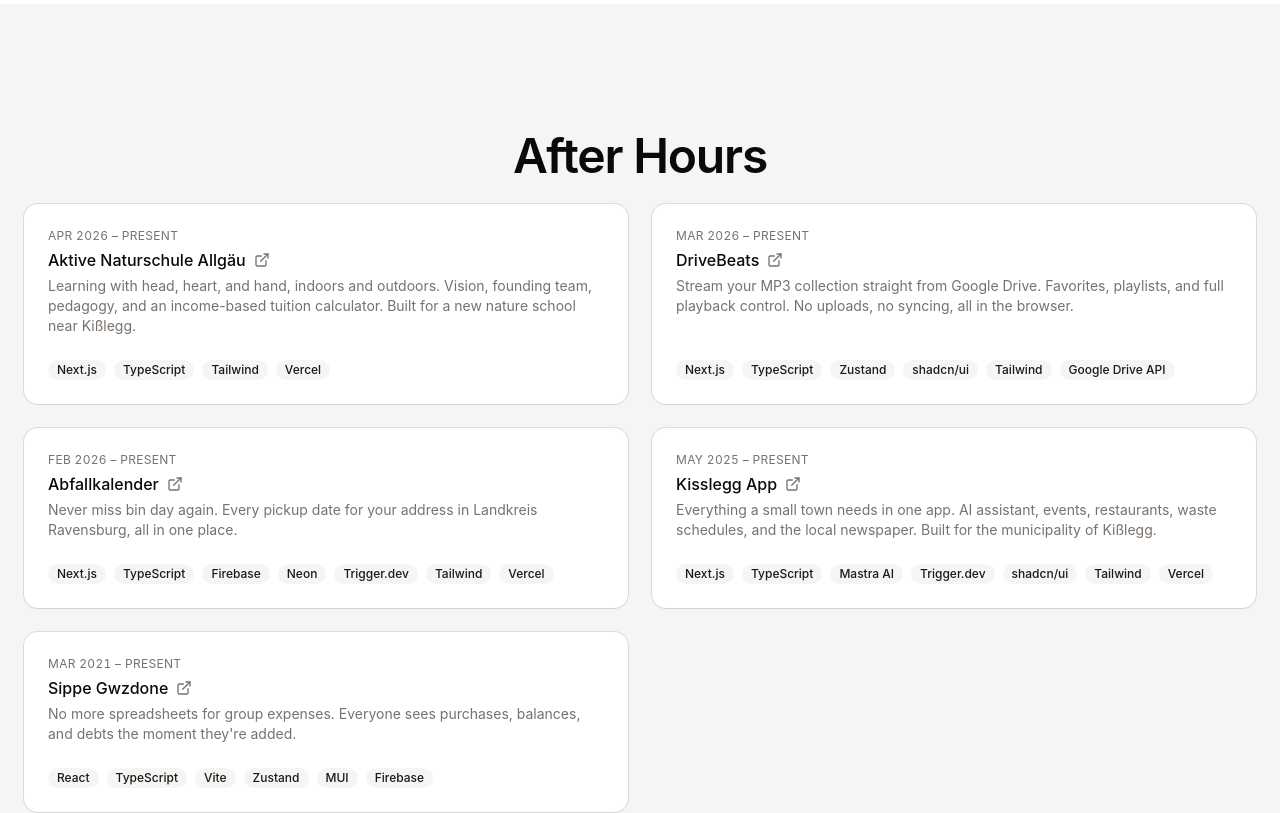
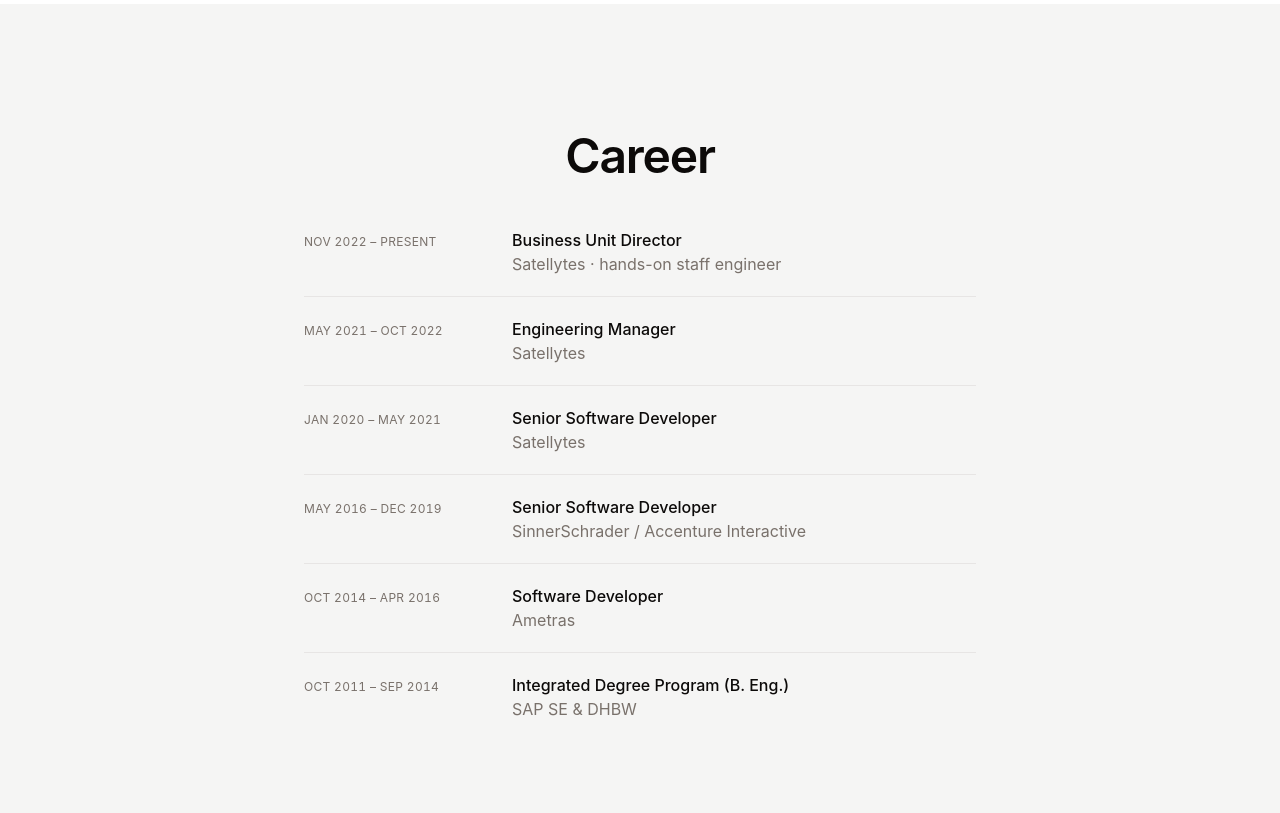
Before and after one commit to feedm3/dietenberger.me, a Next.js app: page / in a window 1280 px wide. Shown: the part 2220-3033 px from the top of the page. Built offline with nearby package versions, Linux system fonts and the light colour scheme; no server answers.

Commit message:
feat: add Career section

```diff
--- a/src/app/page.tsx
+++ b/src/app/page.tsx
@@ -1,3 +1,4 @@
+import { CareerSection } from '@/components/career-section';
 import { ClientsSection } from '@/components/clients-section';
 import { Footer } from '@/components/footer';
 import { HeroSection } from '@/components/hero-section';
@@ -11,6 +12,7 @@
         <HeroSection />
         <SkillsSection />
         <ClientsSection />
+        <CareerSection />
         <ProjectsSection />
       </main>
       <Footer />
--- /dev/null
+++ b/src/components/career-section.tsx
@@ -0,0 +1,93 @@
+import { formatMonth } from '@/lib/format-month';
+
+interface CareerEntry {
+  title: string;
+  company: string;
+  descriptor?: string;
+  start: string;
+  end?: string;
+}
+
+const entries: CareerEntry[] = [
+  {
+    title: 'Business Unit Director',
+    company: 'Satellytes',
+    descriptor: 'hands-on staff engineer',
+    start: '2022-11',
+  },
+  {
+    title: 'Engineering Manager',
+    company: 'Satellytes',
+    start: '2021-05',
+    end: '2022-10',
+  },
+  {
+    title: 'Senior Software Developer',
+    company: 'Satellytes',
+    start: '2020-01',
+    end: '2021-05',
+  },
+  {
+    title: 'Senior Software Developer',
+    company: 'SinnerSchrader / Accenture Interactive',
+    start: '2016-05',
+    end: '2019-12',
+  },
+  {
+    title: 'Software Developer',
+    company: 'Ametras',
+    start: '2014-10',
+    end: '2016-04',
+  },
+  {
+    title: 'Integrated Degree Program (B. Eng.)',
+    company: 'SAP SE & DHBW',
+    start: '2011-10',
+    end: '2014-09',
+  },
+];
+
+const sortedEntries = [...entries].sort((a, b) =>
+  b.start.localeCompare(a.start),
+);
+
+function companyLabel(entry: CareerEntry): string {
+  return entry.descriptor
+    ? `${entry.company} · ${entry.descriptor}`
+    : entry.company;
+}
+
+export function CareerSection() {
+  return (
+    <section className="w-full py-12 md:py-24 lg:py-32 bg-muted">
+      <div className="container mx-auto px-4 md:px-6">
+        <h2 className="text-3xl font-semibold tracking-tight text-balance text-center sm:text-4xl md:text-5xl">
+          Career
+        </h2>
+
+        <ol className="mx-auto mt-12 max-w-2xl divide-y divide-border">
+          {sortedEntries.map((entry) => (
+            <li
+              key={`${entry.company}-${entry.start}`}
+              className="flex flex-col gap-1 py-5 first:pt-0 last:pb-0 sm:flex-row sm:items-baseline sm:gap-8"
+            >
+              <p className="shrink-0 text-xs tracking-wide text-muted-foreground uppercase tabular-nums sm:w-44">
+                <time dateTime={entry.start}>{formatMonth(entry.start)}</time>
+                {' – '}
+                {entry.end ? (
+                  <time dateTime={entry.end}>{formatMonth(entry.end)}</time>
+                ) : (
+                  'present'
+                )}
+              </p>
+              <div>
+                <h3 className="font-medium">{entry.title}</h3>
+                <p className="text-muted-foreground">{companyLabel(entry)}</p>
+              </div>
+            </li>
+          ))}
+        </ol>
+      </div>
+    </section>
+  );
+}
--- a/src/components/clients-section.tsx
+++ b/src/components/clients-section.tsx
@@ -13,7 +13,7 @@
     <section className="w-full py-12 md:py-24 lg:py-32">
       <div className="container mx-auto px-4 md:px-6">
         <h2 className="text-3xl font-semibold tracking-tight text-balance text-center sm:text-4xl md:text-5xl">
-          Clients I&apos;ve Worked With
+          Clients
         </h2>
         <div className="grid grid-cols-2 sm:grid-cols-3 md:grid-cols-4 gap-x-8 gap-y-12 mt-12 items-center justify-center">
           <Link
--- a/src/components/project-card.tsx
+++ b/src/components/project-card.tsx
@@ -8,6 +8,7 @@
   CardHeader,
   CardTitle,
 } from '@/components/ui/card';
+import { formatMonth } from '@/lib/format-month';
 
 export interface ProjectCardProps {
   title: string;
@@ -16,26 +17,6 @@
   href?: string;
   start: string;
   end?: string;
-}
-
-const MONTHS = [
-  'Jan',
-  'Feb',
-  'Mar',
-  'Apr',
-  'May',
-  'Jun',
-  'Jul',
-  'Aug',
-  'Sep',
-  'Oct',
-  'Nov',
-  'Dec',
-];
-
-function formatMonth(value: string): string {
-  const [year, month] = value.split('-');
-  return `${MONTHS[Number(month) - 1]} ${year}`;
 }
 
 export function ProjectCard({
--- a/src/components/projects-section.tsx
+++ b/src/components/projects-section.tsx
@@ -99,7 +99,7 @@
   );
 
   return (
-    <section className="w-full py-12 md:py-24 lg:py-32 bg-muted">
+    <section className="w-full py-12 md:py-24 lg:py-32">
       <div className="container mx-auto px-4 md:px-6">
         <h2 className="text-3xl font-semibold tracking-tight text-center text-balance sm:text-4xl md:text-5xl">
           After Hours
--- a/src/components/skills-section.tsx
+++ b/src/components/skills-section.tsx
@@ -5,7 +5,7 @@
     <section className="w-full py-12 md:py-24 lg:py-32 bg-muted">
       <div className="container mx-auto px-4 md:px-6">
         <h2 className="text-3xl font-semibold tracking-tight text-balance text-center sm:text-4xl md:text-5xl">
-          What I Do
+          Expertise
         </h2>
         <div className="grid grid-cols-1 md:grid-cols-2 lg:grid-cols-3 gap-6 mt-12">
           <SkillsCard
--- /dev/null
+++ b/src/lib/format-month.ts
@@ -0,0 +1,19 @@
+const MONTHS = [
+  'Jan',
+  'Feb',
+  'Mar',
+  'Apr',
+  'May',
+  'Jun',
+  'Jul',
+  'Aug',
+  'Sep',
+  'Oct',
+  'Nov',
+  'Dec',
+];
+
+export function formatMonth(value: string): string {
+  const [year, month] = value.split('-');
+  return `${MONTHS[Number(month) - 1]} ${year}`;
+}
```
